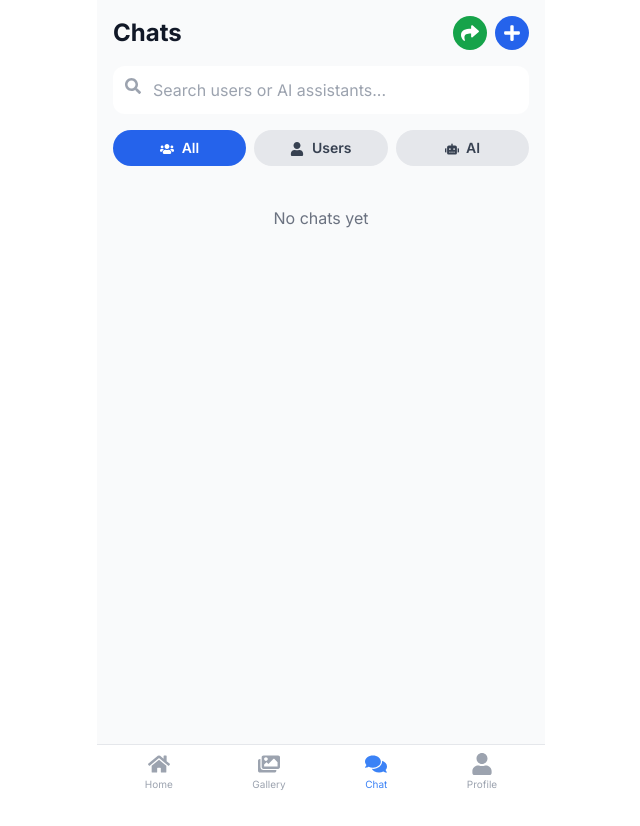
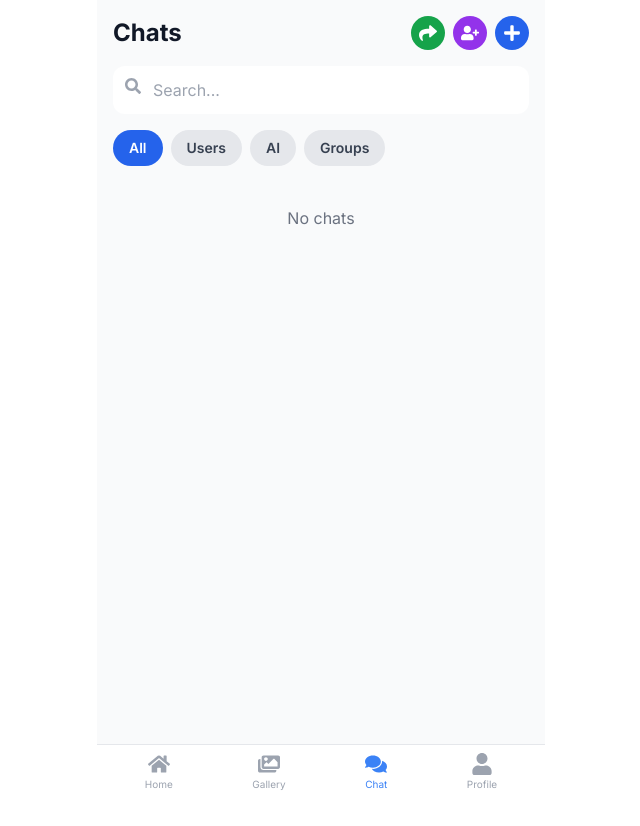
Before and after one commit to itsonlycrypty/Chatup, a Next.js app: page /chat in a window 1280 px wide. Shown: the top 826 px of the page, without its empty margins (319-959 px from the left). Built offline with nearby package versions, Linux system fonts and the light colour scheme.

Commit message:
Add group tab and update chat item state

```diff
--- a/app/chat/page.tsx
+++ b/app/chat/page.tsx
@@ -2,19 +2,18 @@
 import { useState, useEffect } from 'react';
 import { useAuth } from '@/context/AuthContext';
 import Link from 'next/link';
-import { FaUserCircle, FaSearch, FaRobot, FaCheckCircle, FaPlus, FaShare, FaUser, FaUsers } from 'react-icons/fa';
+import { FaUserCircle, FaSearch, FaRobot, FaCheckCircle, FaPlus, FaShare, FaUser, FaUsers, FaUserPlus } from 'react-icons/fa';
 import Image from 'next/image';
 import { fetchData } from '@/lib/db';
 import { getAllAIs } from '@/lib/aiData';
 
 export default function ChatList() {
   const { user } = useAuth();
-  const [chatItems, setChatItems] = useState<any[]>([]);
+  const [items, setItems] = useState<any[]>([]);
   const [filtered, setFiltered] = useState<any[]>([]);
   const [query, setQuery] = useState('');
-  const [activeTab, setActiveTab] = useState<'all' | 'users' | 'ai'>('all');
+  const [activeTab, setActiveTab] = useState<'all' | 'users' | 'ai' | 'groups'>('all');
 
-  // Load users and AIs
   useEffect(() => {
     const load = async () => {
       if (!user) return;
@@ -30,38 +29,39 @@ export default function ChatList() {
         photoURL: ai.avatar,
         isAI: true,
         isOfficial: ai.isOfficial || false,
-        background: ai.background,
-        description: ai.description,
+        isCustom: ai.isCustom || false,
         speciality: ai.speciality,
-        voice: ai.voice,
-        isMale: ai.isMale,
-        isCustom: ai.isCustom || false,
-        createdBy: ai.createdBy,
-        systemPrompt: ai.systemPrompt,
       }));
-      const all = [...others, ...aiList];
-      setChatItems(all);
+      const groups = (data.groups || []).map((g: any) => ({
+        id: g.id,
+        displayName: g.name,
+        username: g.name,
+        photoURL: null,
+        isGroup: true,
+        members: g.members,
+      }));
+      const all = [...others, ...aiList, ...groups];
+      setItems(all);
       setFiltered(all);
     };
     load();
   }, [user]);
 
-  // Filter by tab and search
   useEffect(() => {
-    let items = chatItems;
-    if (activeTab === 'users') items = items.filter((u: any) => !u.isAI);
-    if (activeTab === 'ai') items = items.filter((u: any) => u.isAI);
+    let itemsFiltered = items;
+    if (activeTab === 'users') itemsFiltered = itemsFiltered.filter((u: any) => !u.isAI && !u.isGroup);
+    if (activeTab === 'ai') itemsFiltered = itemsFiltered.filter((u: any) => u.isAI);
+    if (activeTab === 'groups') itemsFiltered = itemsFiltered.filter((u: any) => u.isGroup);
     if (query.trim()) {
-      items = items.filter((u: any) =>
+      itemsFiltered = itemsFiltered.filter((u: any) =>
+        u.displayName?.toLowerCase().includes(query.toLowerCase()) ||
         u.username?.toLowerCase().includes(query.toLowerCase()) ||
-        u.displayName?.toLowerCase().includes(query.toLowerCase()) ||
         u.email?.toLowerCase().includes(query.toLowerCase())
       );
     }
-    setFiltered(items);
-  }, [query, chatItems, activeTab]);
+    setFiltered(itemsFiltered);
+  }, [query, items, activeTab]);
 
-  // Generate invite link
   const generateInviteLink = () => {
     const baseUrl = window.location.origin;
     const link = `${baseUrl}/?ref=${user?.id || ''}`;
@@ -90,6 +90,9 @@ export default function ChatList() {
           >
             <FaShare size={18} />
           </button>
+          <Link href="/chat/create-group" className="bg-purple-600 hover:bg-purple-700 text-white p-2 rounded-full transition" title="Create Group">
+            <FaUserPlus size={18} />
+          </Link>
           <Link href="/chat/create-ai" className="bg-blue-600 hover:bg-blue-700 text-white p-2 rounded-full transition">
             <FaPlus size={18} />
           </Link>
@@ -100,62 +103,67 @@ export default function ChatList() {
         <FaSearch className="absolute left-3 top-3 text-gray-400 dark:text-gray-500" />
         <input
           className="w-full bg-white dark:bg-gray-800 text-gray-900 dark:text-white pl-10 pr-4 py-3 rounded-xl focus:outline-none focus:ring-2 focus:ring-blue-500"
-          placeholder="Search users or AI assistants..."
+          placeholder="Search..."
           value={query}
           onChange={(e) => setQuery(e.target.value)}
         />
       </div>
       {/* Tabs */}
-      <div className="flex gap-2 mb-4">
+      <div className="flex gap-2 mb-4 flex-wrap">
         <button
           onClick={() => setActiveTab('all')}
-          className={`flex-1 py-2 rounded-full text-sm font-semibold transition ${
-            activeTab === 'all' ? 'bg-blue-600 text-white' : 'bg-gray-200 dark:bg-gray-700 text-gray-700 dark:text-gray-300'
-          }`}
+          className={`px-4 py-2 rounded-full text-sm font-semibold transition ${activeTab === 'all' ? 'bg-blue-600 text-white' : 'bg-gray-200 dark:bg-gray-700 text-gray-700 dark:text-gray-300'}`}
         >
-          <FaUsers className="inline mr-1" /> All
+          All
         </button>
         <button
           onClick={() => setActiveTab('users')}
-          className={`flex-1 py-2 rounded-full text-sm font-semibold transition ${
-            activeTab === 'users' ? 'bg-blue-600 text-white' : 'bg-gray-200 dark:bg-gray-700 text-gray-700 dark:text-gray-300'
-          }`}
+          className={`px-4 py-2 rounded-full text-sm font-semibold transition ${activeTab === 'users' ? 'bg-blue-600 text-white' : 'bg-gray-200 dark:bg-gray-700 text-gray-700 dark:text-gray-300'}`}
         >
-          <FaUser className="inline mr-1" /> Users
+          Users
         </button>
         <button
           onClick={() => setActiveTab('ai')}
-          className={`flex-1 py-2 rounded-full text-sm font-semibold transition ${
-            activeTab === 'ai' ? 'bg-purple-600 text-white' : 'bg-gray-200 dark:bg-gray-700 text-gray-700 dark:text-gray-300'
-          }`}
+          className={`px-4 py-2 rounded-full text-sm font-semibold transition ${activeTab === 'ai' ? 'bg-purple-600 text-white' : 'bg-gray-200 dark:bg-gray-700 text-gray-700 dark:text-gray-300'}`}
         >
-          <FaRobot className="inline mr-1" /> AI
+          AI
+        </button>
+        <button
+          onClick={() => setActiveTab('groups')}
+          className={`px-4 py-2 rounded-full text-sm font-semibold transition ${activeTab === 'groups' ? 'bg-green-600 text-white' : 'bg-gray-200 dark:bg-gray-700 text-gray-700 dark:text-gray-300'}`}
+        >
+          Groups
         </button>
       </div>
       {/* List */}
       {filtered.length === 0 ? (
-        <p className="text-gray-500 dark:text-gray-400 text-center mt-10">{query ? 'No results found' : 'No chats yet'}</p>
+        <p className="text-gray-500 dark:text-gray-400 text-center mt-10">{query ? 'No results' : 'No chats'}</p>
       ) : (
         filtered.map((u) => (
-          <Link key={u.id} href={`/chat/${u.id}`} className="flex items-center gap-4 bg-white dark:bg-gray-800 hover:bg-gray-100 dark:hover:bg-gray-700 p-4 rounded-2xl mb-3 transition shadow-sm">
+          <Link key={u.id} href={u.isGroup ? `/chat/${u.id}` : `/chat/${u.id}`} className="flex items-center gap-4 bg-white dark:bg-gray-800 hover:bg-gray-100 dark:hover:bg-gray-700 p-4 rounded-2xl mb-3 transition shadow-sm">
             {u.photoURL ? (
               <Image src={u.photoURL} alt="Avatar" width={40} height={40} className="w-10 h-10 rounded-full object-cover" />
+            ) : u.isGroup ? (
+              <div className="w-10 h-10 rounded-full bg-green-500 flex items-center justify-center text-white font-bold">G</div>
             ) : (
               <FaUserCircle size={40} className="text-gray-400" />
             )}
             <div className="flex-1">
               <p className="text-gray-900 dark:text-white font-semibold flex items-center gap-1">
-                {u.displayName || u.email}
+                {u.displayName || u.email || u.name}
                 {u.isAI && <FaRobot className="text-blue-400 text-sm" title="AI Assistant" />}
                 {u.isOfficial && <FaCheckCircle className="text-blue-500 text-sm" title="Verified Official AI" />}
                 {u.isCustom && <span className="text-xs bg-green-600/30 text-green-300 px-2 py-0.5 rounded-full">Custom</span>}
+                {u.isGroup && <span className="text-xs bg-purple-600/30 text-purple-300 px-2 py-0.5 rounded-full">Group</span>}
               </p>
               <p className="text-gray-500 dark:text-gray-400 text-sm">
-                {u.isAI ? `🤖 ${u.speciality || 'AI Assistant'}` : `@${u.username || ''}`}
+                {u.isAI ? `🤖 ${u.speciality || 'AI'}` : u.isGroup ? `${u.members?.length || 0} members` : `@${u.username || ''}`}
               </p>
             </div>
             {u.isAI ? (
               <span className="text-xs bg-blue-600/30 text-blue-300 px-2 py-1 rounded-full">AI</span>
+            ) : u.isGroup ? (
+              <span className="text-xs bg-green-600/30 text-green-300 px-2 py-1 rounded-full">Group</span>
             ) : (
               <span className="text-xs bg-gray-600 text-gray-300 px-2 py-1 rounded-full">User</span>
             )}
```
